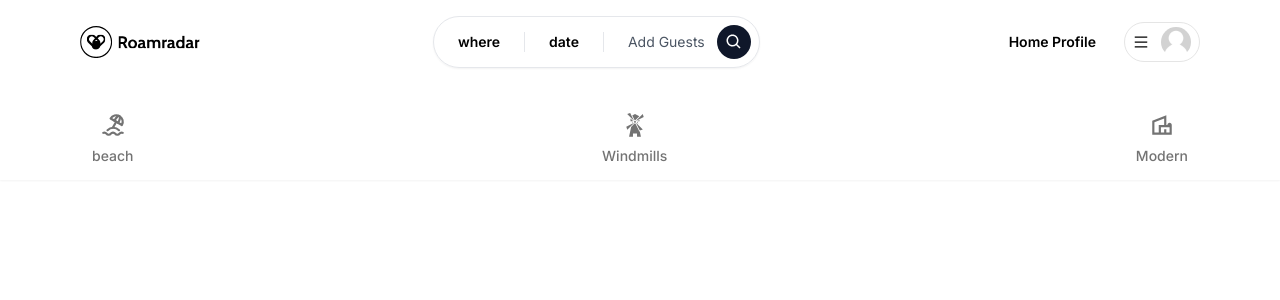
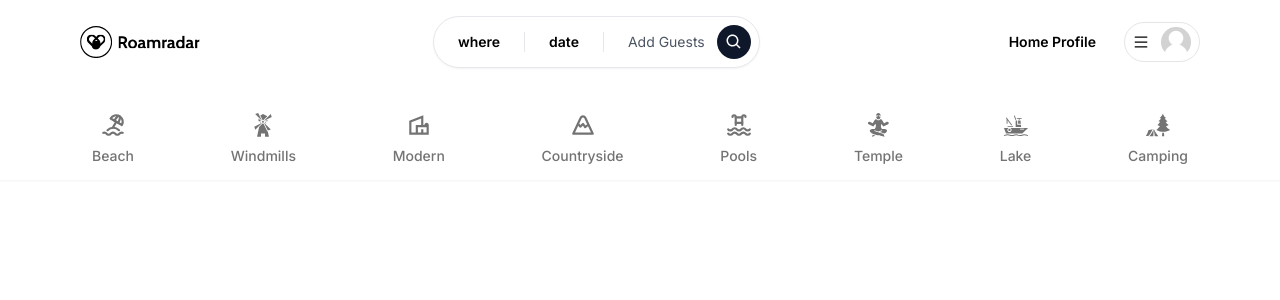
Before and after one commit to PrimaSentana/booking-app, a Next.js app: page / in a window 1280 px wide. Shown: the top 300 px of the page. Built offline with nearby package versions, Linux system fonts and the light colour scheme; no server answers.

Commit message:
sync the categories value with search params

```diff
--- a/app/components/navbar/Categories.tsx
+++ b/app/components/navbar/Categories.tsx
@@ -2,29 +2,67 @@
 
 import Container from "../Container";
 import CategoryBox from "../CategoryBox";
-import { TbBeach } from "react-icons/tb";
-import { GiWindmill } from "react-icons/gi";
+import { TbBeach, TbMountain, TbPool } from "react-icons/tb";
+import { GiFishingBoat, GiForestCamp, GiMeditation, GiWindmill } from "react-icons/gi";
 import { MdOutlineVilla } from "react-icons/md";
+import { usePathname, useSearchParams } from "next/navigation";
 
 export const categories = [
     {
-        label: "beach",
+        label: "Beach",
         icon: TbBeach,
         description: "Find places close to the beach!"
     },
     {
         label: "Windmills",
         icon: GiWindmill,
-        description: "Places that has Windmills!"
+        description: "Places that have Windmills!"
     },
     {
         label: "Modern",
         icon: MdOutlineVilla,
         description: "Modern places!"
     },
+    {
+        label: "Countryside",
+        icon: TbMountain,
+        description: "This property is in the countryside!"
+    },
+    {
+        label: "Pools",
+        icon: TbPool,
+        description: "This property have a pool!"
+    },
+    {
+        label: "Temple",
+        icon: GiMeditation ,
+        description: "This property have a pool!"
+    },
+    {
+        label: "Lake",
+        icon: GiFishingBoat,
+        description: "This property is close to a lake!"
+    },
+    {
+        label: "Camping",
+        icon: GiForestCamp,
+        description: "This property have camping activities!"
+    },
+
 ]
 
 const Categories = () => {
+
+    const params = useSearchParams();
+    const category = params?.get('category');
+    const pathname = usePathname();
+
+    const isMainPage = pathname === '/';
+
+    if (!isMainPage) {
+        return null;
+    }
+
     return (
         <Container>
             <div className="pt-4 flex flex-row items-center justify-between overflow-x-auto">
@@ -32,7 +70,7 @@ const Categories = () => {
                     <CategoryBox
                         key={item.label}
                         label={item.label}
-                    description={item.description}
+                        selected={category === item.label}
                         icon={item.icon}
                     />
                 ))}
```
Lines whose indentation alone changed are shown as unchanged.
